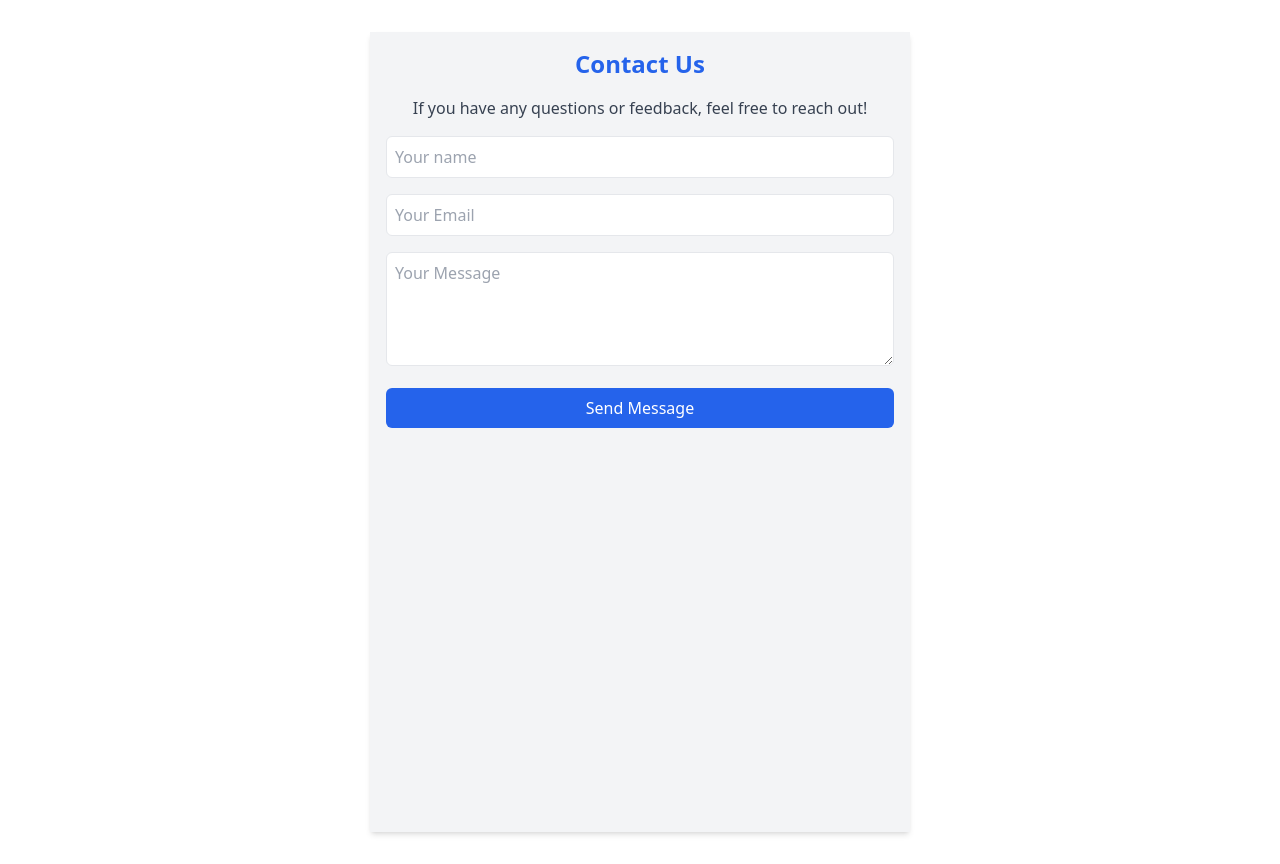
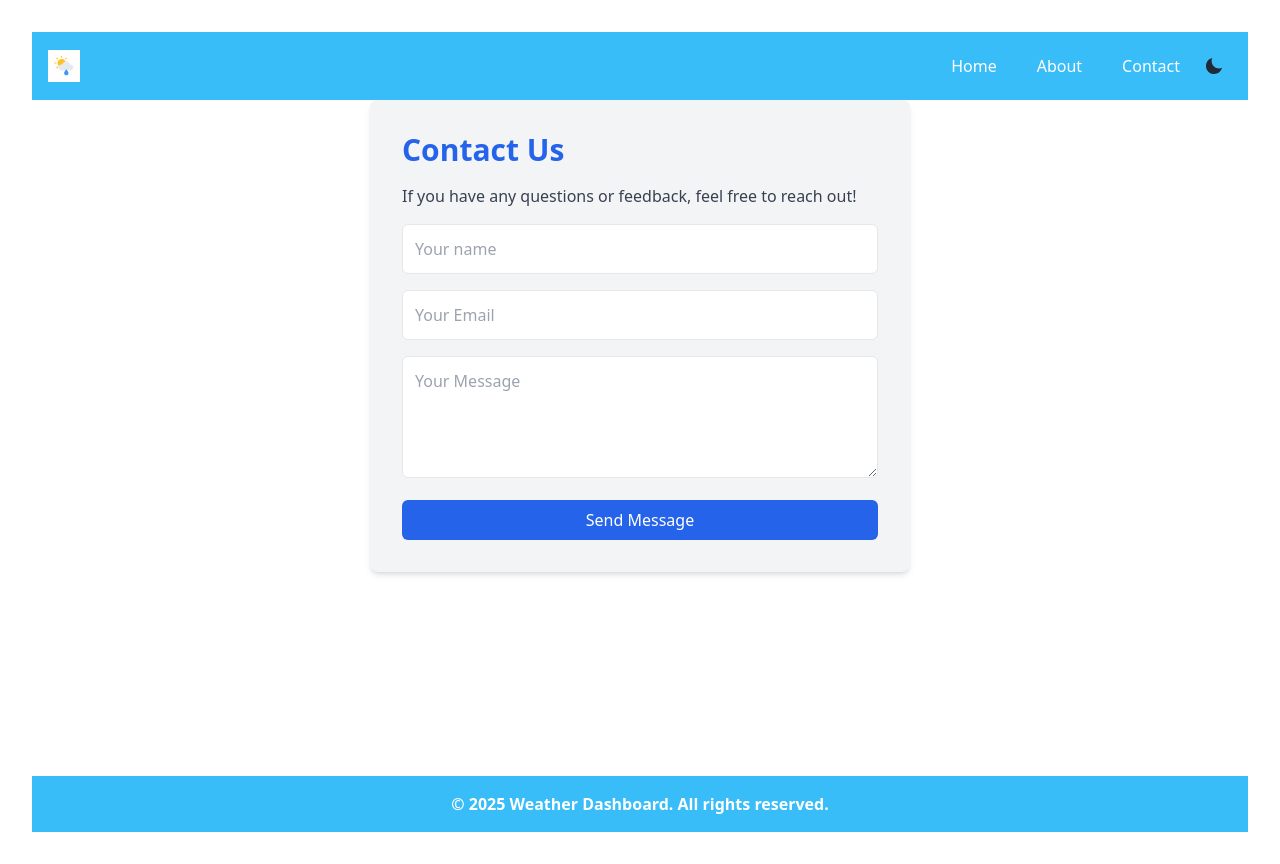
Before and after one commit to Olami0325/weather_dashboard, a React (Vite) app: page /contact in a window 1280 px wide. Built offline with nearby package versions, Linux system fonts and the light colour scheme.

Commit message:
created a layout and updated responsive design for all the components and pages

```diff
--- a/src/App.jsx
+++ b/src/App.jsx
@@ -3,16 +3,17 @@ import { Route, Routes } from "react-router-dom";
 import About from "./pages/About";
 import Contact from "./pages/Contact";
 import "./App.css";
+import Layout from "./components/Layout";
 
 function App() {
   return (
-    <>
-      <Routes>
-        <Route path="/" element={<Dashboard />} />
-        <Route path="/about" element={<About />} />
-        <Route path="/contact" element={<Contact />} />
-      </Routes>
-    </>
+    <Routes>
+      <Route path="/" element={<Layout />}>
+        <Route index element={<Dashboard />} />
+        <Route path="about" element={<About />} />
+        <Route path="contact" element={<Contact />} />
+      </Route>
+    </Routes>
   );
 }
 
--- a/src/components/FiveDayForecastCard.jsx
+++ b/src/components/FiveDayForecastCard.jsx
@@ -2,10 +2,10 @@ function FiveDayForecastCard({ day, temperature, weatherIcon, condition }) {
   return (
     <div
       className="
-        bg-sky-200 p-4 py-6 rounded-xl text-center mx-auto shadow-md flex flex-col dark:bg-gray-800 text-gray-900 dark:text-gray-100
-          w-full mx-w-[180px] h-full
-          sm:mx-w-[200px] sm:h-full
-          md:mx-w-[220px] md:h-full"
+        bg-sky-200 p-4 rounded-xl text-center shadow-md flex flex-col dark:bg-gray-800 text-gray-900 dark:text-gray-100
+          w-full
+          sm:w-full
+          md:max-w-[220px]"
       >
 
         <p className="font-bold">{day}</p>
@@ -17,3 +17,23 @@ function FiveDayForecastCard({ day, temperature, weatherIcon, condition }) {
 }
 
 export default FiveDayForecastCard;
+
+// function FiveDayForecastCard({ day, temperature, weatherIcon, condition }) {
+//   return (
+//     <div
+//       className="
+//         bg-sky-200 p-4 rounded-xl text-center mx-auto shadow-md flex flex-col dark:bg-gray-800 text-gray-900 dark:text-gray-100
+//           w-full mx-w-[180px] h-full
+//           sm:mx-w-[200px] sm:h-full
+//           md:mx-w-[220px] md:h-full"
+//       >
+
+//         <p className="font-bold">{day}</p>
+//         <p className="font-bold">{temperature} °C</p>
+//         <div className="flex justify-center items-center">{weatherIcon}</div>
+//         <p className="capitalize font-bold">{condition}</p>
+//     </div>
+//   );
+// }
+
+// export default FiveDayForecastCard;
--- a/src/components/Footer.jsx
+++ b/src/components/Footer.jsx
@@ -1,6 +1,6 @@
 function Footer() {
   return (
-    <footer className="w-full bg-sky-400 mt-auto text-white font-semibold dark:bg-gray-800  dark:text-gray-100 text-center p-4">
+    <footer className="w-full bg-sky-400 text-white font-semibold dark:bg-gray-800  dark:text-gray-100 text-center p-4">
       <p>
         &copy; {new Date().getFullYear()} Weather Dashboard. All rights reserved.
 
--- /dev/null
+++ b/src/components/Layout.jsx
@@ -0,0 +1,18 @@
+import Header from "./Header";
+import Footer from "./Footer";
+import { Outlet } from "react-router-dom";
+
+
+function Layout(){
+    return (
+        <div className="flex flex-col h-screen">
+            <Header/>
+            <main className="flex-grow">
+                <Outlet />
+            </main>
+            <Footer />
+        </div>
+    );
+}
+
+export default Layout;
--- a/src/components/Navbar.jsx
+++ b/src/components/Navbar.jsx
@@ -25,7 +25,7 @@ function Navbar({ isOpen, closeMenu }) {
       {/* Mobile Menu */}
 
       {isOpen && (
-        <div className="w-full max-w-xs absolute top-0 left-0 right-0 bg-sky-500 flex flex-col items-center space-y-4 py-4 md:hidden shadow-md">
+        <div className="w-full absolute top-full left-0 bg-sky-500 flex flex-col items-center space-y-4 py-4 md:hidden shadow-md z-50">
           <Link to="/" className="hover:underline text-white dark:text-gray-100" onClick={closeMenu}>Home</Link>
           <Link to="/about" className="hover:underline text-white dark:text-gray-100" onClick={closeMenu}>About</Link>
           <Link to="/contact" className="hover:underline text-white dark:text-gray-100" onClick={closeMenu}>Contact</Link>
@@ -36,3 +36,42 @@ function Navbar({ isOpen, closeMenu }) {
 }
 
 export default Navbar;
+
+// import { Link } from "react-router-dom";
+
+
+
+
+// function Navbar({ isOpen, closeMenu }) {
+
+//   return (
+//     <nav>
+//       {/* Desktop Menu */}
+//       <div className="hidden md:flex font-normal space-x-10 ">
+//         <Link to="/" className="hover:underline">
+//           Home
+//         </Link>
+
+//         <Link to="/about" className="hover:underline">
+//           About
+//         </Link>
+
+//         <Link to="/contact" className="hover:underline">
+//           Contact
+//         </Link>
+//       </div>
+
+//       {/* Mobile Menu */}
+
+//       {isOpen && (
+//         <div className="w-full max-w-xs absolute top-0 left-0 right-0 bg-sky-500 flex flex-col items-center space-y-4 py-4 md:hidden shadow-md">
+//           <Link to="/" className="hover:underline text-white dark:text-gray-100" onClick={closeMenu}>Home</Link>
+//           <Link to="/about" className="hover:underline text-white dark:text-gray-100" onClick={closeMenu}>About</Link>
+//           <Link to="/contact" className="hover:underline text-white dark:text-gray-100" onClick={closeMenu}>Contact</Link>
+//         </div>
+//       )}
+//     </nav>
+//   );
+// }
+
+// export default Navbar;
--- a/src/components/SearchBar.jsx
+++ b/src/components/SearchBar.jsx
@@ -19,7 +19,7 @@ function SearchBar({ onSearch }) {
         name="city"
         value={city}
         onChange={(e) => setCity(e.target.value)}
-        placeholder="Enter a city name . . ."
+        placeholder="Search city . . ."
         className="flex-1 py-2 px-3 rounded border border-gray-300"
       />
       <button
--- a/src/pages/About.jsx
+++ b/src/pages/About.jsx
@@ -1,15 +1,15 @@
 function About() {
   return (
-    <div className="min-h-screen w-full max-w-[540px] shadow-md mx-auto bg-gray-100 flex flex-col p-4">
-      <h1 className="text-2xl font-bold mb-4 text-blue-600">About this App</h1>
-      <p className="text-gray-700 mb-4">
+    <div className=" w-full max-w-[540px] shadow-md mx-auto bg-gray-100 flex flex-col p-6 sm:p-8 rounded-lg">
+      <h1 className="text-3xl font-bold mb-4 text-blue-600 text-center sm:text-left ">About this App</h1>
+      <p className="text-gray-700 mb-4 leading-relaxed">
         This dashboard provides real-time weather updates and forecast for
         various locations. It fetches data from from a reliable weather API to
         ensure accuracy.
       </p>
-      <p className="text-gray-700 mb-4">
-        Developed using <span>React</span> and
-        <span>Tailwind CSS for fast and responsive design.</span> <br /> <br />
+      <p className="text-gray-700 mb-4 leading-relaxed">
+        Developed using <span className="font-semibold">React</span> and
+        <span className="font-semibold"> Tailwind CSS for fast and responsive design.</span> <br /> <br />
         Our goal is to make weather tracking simple, reliable, accessible and
         visually appealing.
       </p>
--- a/src/pages/Contact.jsx
+++ b/src/pages/Contact.jsx
@@ -2,7 +2,7 @@ import { useState } from "react";
 
 function Contact() {
 
-  const [FormData, setFormData] = useState ({
+  const [formData, setFormData] = useState ({
     name : "",
     email : "",
     message : "",
@@ -10,44 +10,44 @@ function Contact() {
 
   const handleChange = (e) => {
     setFormData ({
-      ...FormData, [e.target.name] : e.target.value})
+      ...formData, [e.target.name] : e.target.value})
   }
 
   const handleSubmit =(e) => {
     e.preventDefault();
-    console.log ("Form Submitted Successfully:", FormData)
+    console.log ("Form Submitted Successfully:", formData)
   }
   return (
-    <div className="min-h-screen w-full max-w-[540px] shadow-md mx-auto bg-gray-100 flex flex-col p-4">
-      <h1 className="text-2xl font-bold mb-4 text-blue-600">Contact Us</h1>
-      <p className="text-gray-700">If you have any questions or feedback, feel free to reach out!</p>
+    <div className="w-full max-w-[540px] shadow-md mx-auto bg-gray-100 flex flex-col p-6 sm:p-8 rounded-lg">
+      <h1 className="text-3xl font-bold mb-4 text-blue-600 text-center sm:text-left">Contact Us</h1>
+      <p className="text-gray-700 text-center sm:text-left">If you have any questions or feedback, feel free to reach out!</p>
 
       <form onSubmit={handleSubmit} className="space-y-4 mt-4">
         <input
           type="text"
           name="name"
-          value={FormData.name}
+          value={formData.name}
           onChange={handleChange}
           placeholder="Your name"
-          className="w-full border p-2 rounded-md"
+          className="w-full border p-3 rounded-md focus:ring-2 focus:ring-blue-500 outline-none"
         />
         <input
           type="text"
           name="email"
-          value={FormData.email}
+          value={formData.email}
           onChange={handleChange}
           placeholder="Your Email"
-          className="w-full border p-2 rounded-md"
+          className="w-full border p-3 rounded-md focus:ring-2 focus:ring-blue-500 outline-none"
         />
         <textarea
           placeholder="Your Message"
           name="message"
-          value={FormData.message}
+          value={formData.message}
           onChange={handleChange}
           rows="4"
-          className="w-full border p-2 rounded-md"
+          className="w-full border p-3 rounded-md focus:ring-2 focus:ring-blue-500 outline-none"
         ></textarea>
-        <button className="w-full bg-blue-600 text-white p-2 rounded-md hover:blue-700" type="submit">
+        <button className="w-full bg-blue-600 text-white p-2 rounded-md hover:blue-700 transition-colors duration-200" type="submit">
           Send Message
         </button>
       </form>
--- a/src/pages/Dashboard.jsx
+++ b/src/pages/Dashboard.jsx
@@ -1,10 +1,9 @@
-import Header from "../components/Header";
 import SavedCities from "../components/SavedCities";
 import SearchBar from "../components/SearchBar";
 import CurrentWeatherCard from "../components/CurrentWeatherCard";
 import FiveDayForecastCard from "../components/FiveDayForecastCard";
 import ErrorBanner from "../components/ErrorBanner";
-import Footer from "../components/Footer";
+
 import { useEffect, useState } from "react";
 import { weatherMap } from "../components/weatherMap";
 
@@ -21,7 +20,6 @@ function Dashboard() {
       setLoading(true); // show loading
 
       const apiKey = import.meta.env.VITE_OPENWEATHER_API_KEY;
-
 
       // Fetch current weather
       const currentResponse = await fetch(
@@ -96,17 +94,16 @@ function Dashboard() {
     setSavedCities((prev) => prev.filter((c) => c !== cityToRemove));
 
   return (
-    <div className="min-h-screen w-full max-w-[540px] shadow-2xl dark:shadow-lg mx-auto bg-white dark:bg-gray-900 text-gray-900 dark:text-gray-100 flex flex-col rounded-lg overflow-hidden">
-      <Header />
-
+    <div className="min-h-screen w-full bg-gray-100 flex justify-center p-4">
+      <div className="w-full max-w-[540px] shadow-2xl dark:shadow-lg mx-auto bg-white dark:bg-gray-900 text-gray-900 dark:text-gray-100 flex flex-col rounded-lg overflow-x-hidden px-4 py-6">
         {/* SearchBar with onSearch prop */}
         <SearchBar onSearch={handleSearch} />
 
         {/* Loading State */}
         {loading && (
-        <p className="text-center text-gray-600 py-4 animate-pulse">
+          <div className="w-full text-center py-4 bg-sky-100 dark:bg-gray-800 rounded-md animate-pulse">
             Fetching weather data...
-        </p>
+          </div>
         )}
 
         {/* Conditionally render ErrorBanner */}
@@ -117,7 +114,7 @@ function Dashboard() {
 
         {/* Five Day Forecast Section */}
         {fiveDayForecast.length > 0 && (
-        <div className="grid grid-cols-1 xs:grid-cols-2 sm:grid-cols-3 md:grid-cols-5 gap-4 p-4">
+          <div className="grid grid-cols-1 sm:grid-cols-2 md:grid-cols-3 lg:grid-cols-5 gap-4 p-4">
             {fiveDayForecast.map((day, index) => (
               <FiveDayForecastCard
                 key={index}
@@ -142,7 +139,7 @@ function Dashboard() {
           onRemove={handleRemoveSavedCity}
           onAdd={handleAddSavedCity} // allow manual add via SavedCities input , searches-auto saves on success
         />
-      <Footer />
+      </div>
     </div>
   );
 }
```
Also changed, not shown: src/components/Header.jsx (+0 -60 lines), src/components/SavedCities.jsx (+77 -2 lines), src/assets/weather-bg.jpg (deleted). Lines whose indentation alone changed are shown as unchanged.
